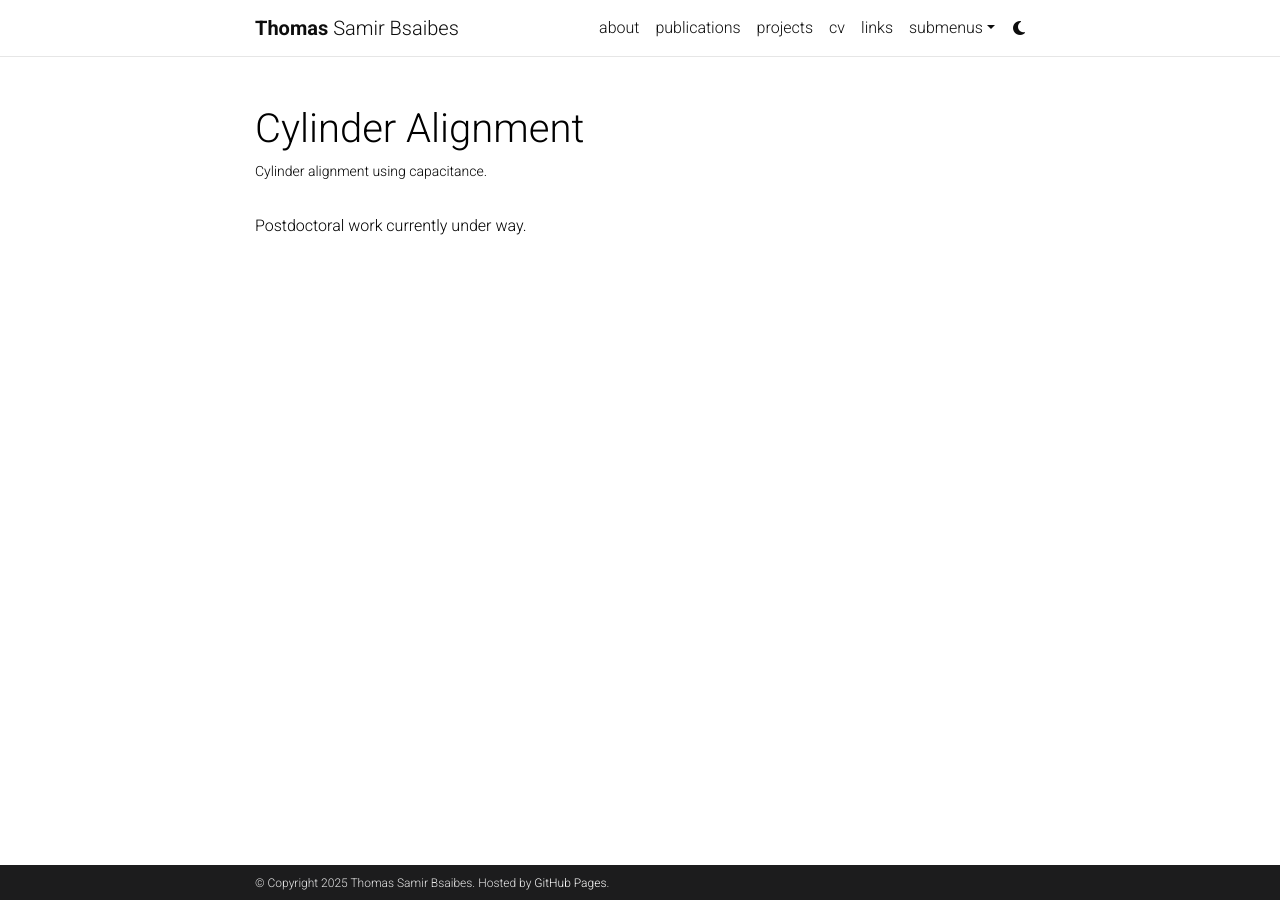
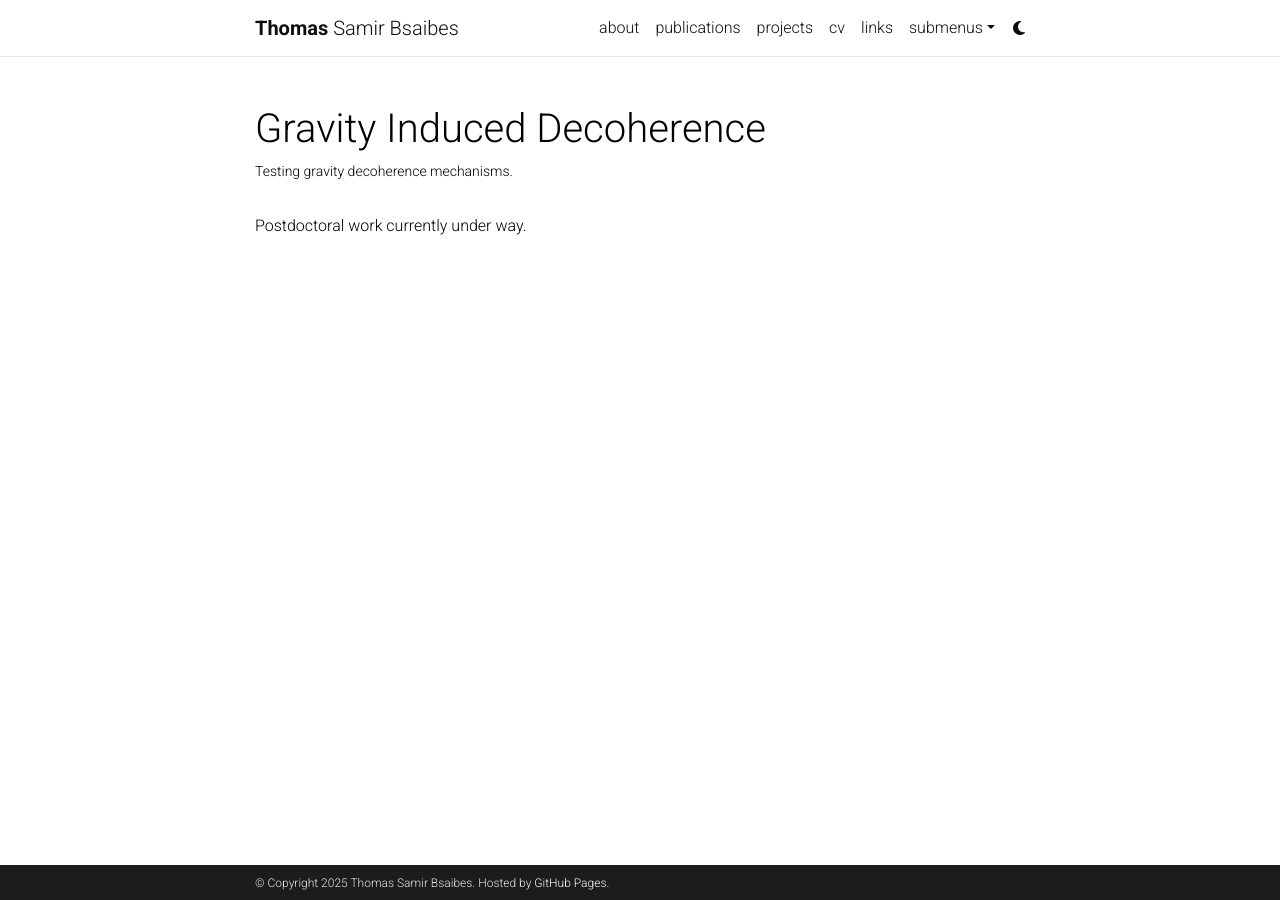
Before and after one commit to BsaibesT/bsaibest.github.io, a Jekyll site: the page built from _projects/Quantum Decoherence.md, in a window 1280 px wide. Built offline with Jekyll 4.4.1, drawn with Linux system fonts in a browser that asks for light colours; comment, search, counter and statistics services are not loaded; a style sheet for code colours, icons or effects is not loaded.

Commit message:
Update Quantum Decoherence.md

```diff
--- a/_projects/Quantum Decoherence.md
+++ b/_projects/Quantum Decoherence.md
@@ -1,7 +1,7 @@
 ---
 layout: page
-title: Cylinder Alignment
-description: Cylinder alignment using capacitance.
+title: Gravity Induced Decoherence
+description: Testing gravity decoherence mechanisms.
 img: assets/img/ComsolSim.png
 importance: 0
 category: work
```
